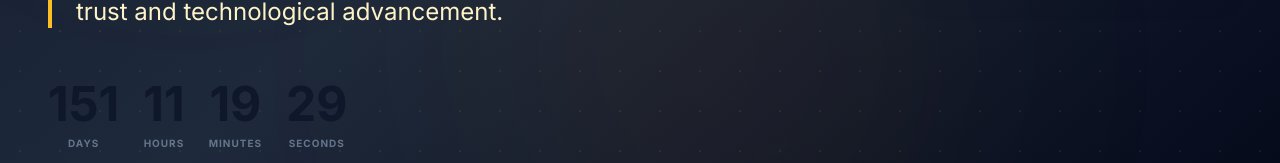
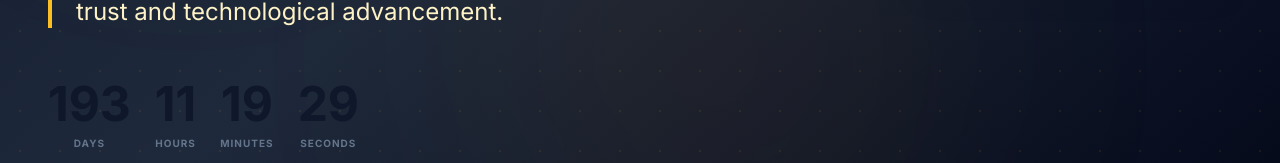
Before and after one commit to ajayprasadv/NGCAI, a React (Vite) app: page / in a window 1280 px wide. Shown: the part 789-952 px from the top of the page. Built offline with nearby package versions, Linux system fonts and the light colour scheme; a web font is replaced by a local one.

Commit message:
Initial Commit

```diff
--- a/src/App.jsx
+++ b/src/App.jsx
@@ -109,8 +109,8 @@ const NavItem = ({ href, label, scrolled }) => (
 );
 
 const CountdownTimer = () => {
-  // Target date: October 9, 2026
-  const targetDate = useMemo(() => new Date("2026-10-09T00:00:00"), []);
+  // Target date: November 20, 2026
+  const targetDate = useMemo(() => new Date("2026-11-20T00:00:00"), []);
 
   const calculateTimeLeft = () => {
     const difference = +targetDate - +new Date();
```
